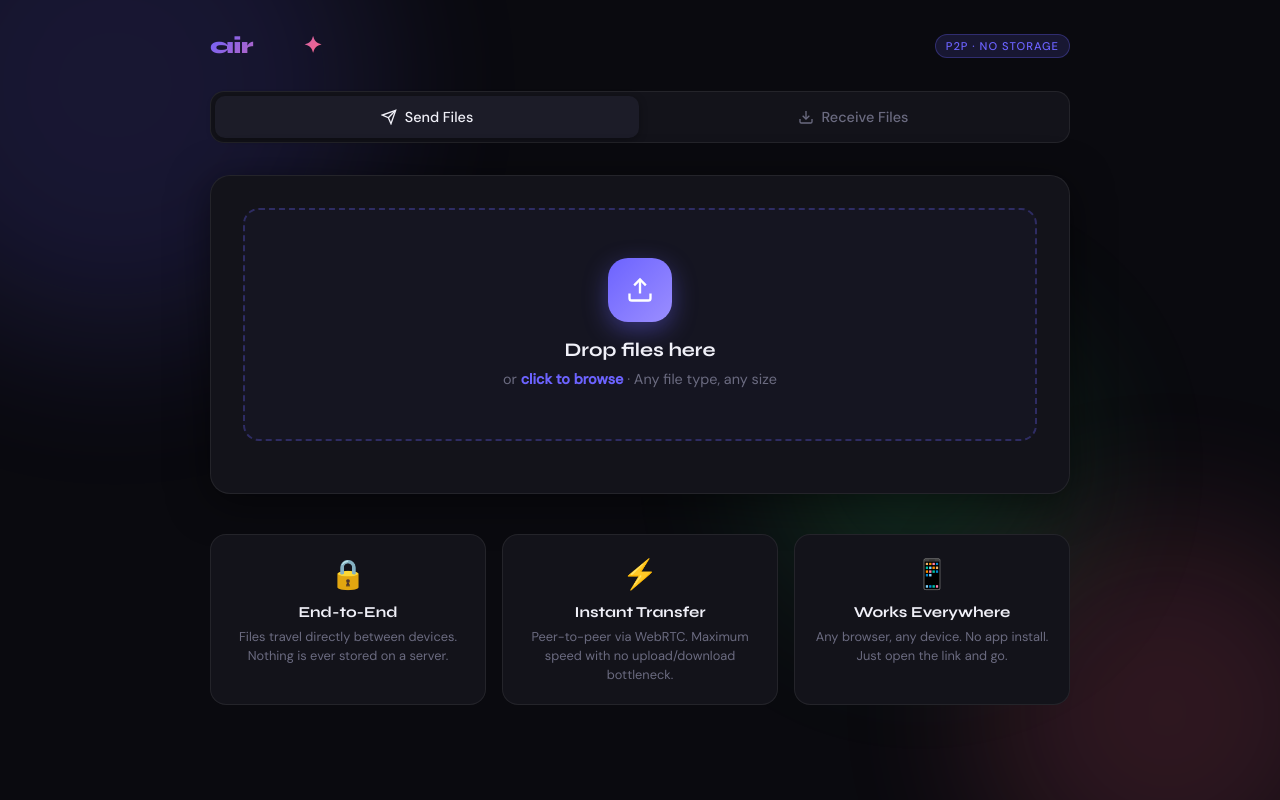
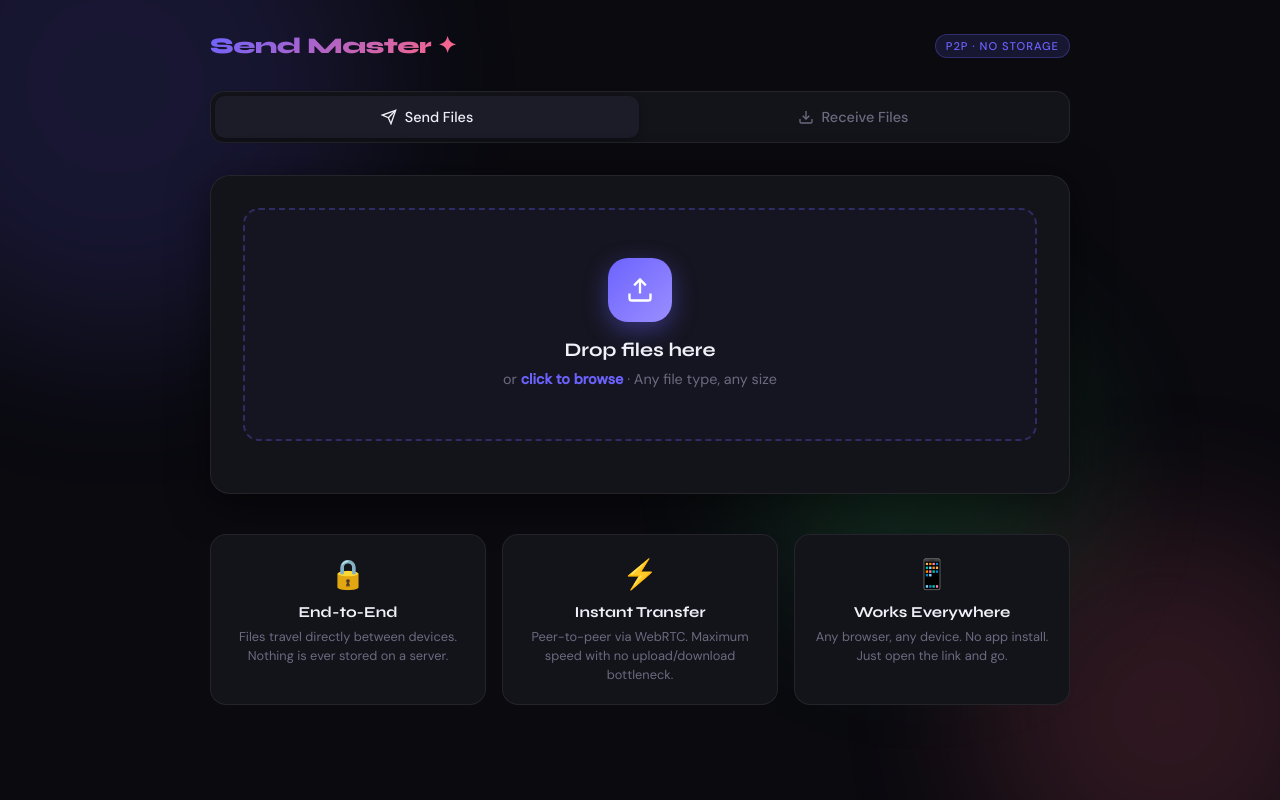
Before and after one commit to Chiff-Evans/fileshare, a plain HTML site: page index.html in a window 1280 px wide. Drawn offline with Linux system fonts and the light colour scheme.

Commit message:
Send Master

```diff
--- a/index.html
+++ b/index.html
@@ -3,7 +3,7 @@
   <head>
     <meta charset="UTF-8" />
     <meta name="viewport" content="width=device-width, initial-scale=1.0" />
-    <title>AirDrop — Instant File Sharing</title>
+    <title>SendMaster — Instant File Sharing</title>
     <script src="https://cdnjs.cloudflare.com/ajax/libs/peerjs/1.5.2/peerjs.min.js"></script>
     <link
       href="https://fonts.googleapis.com/css2?family=Syne:wght@400;600;700;800&family=DM+Sans:ital,opsz,wght@0,9..40,300;0,9..40,400;0,9..40,500;1,9..40,300&display=swap"
@@ -774,7 +774,7 @@
 
     <div class="app">
       <header>
-        <div class="logo">air<span>drop</span> ✦</div>
+        <div class="logo">Send Master ✦</div>
         <div class="badge">P2P · No Storage</div>
       </header>
 
```
